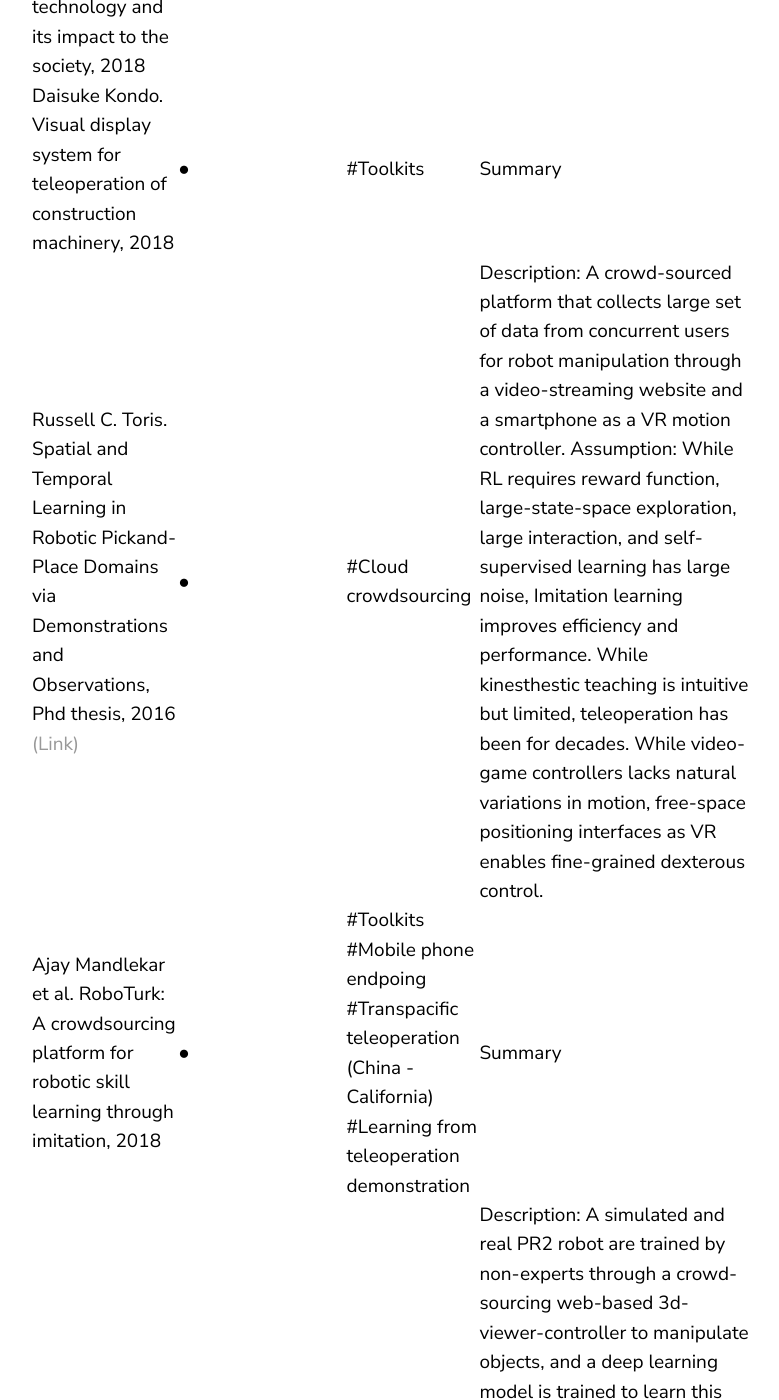
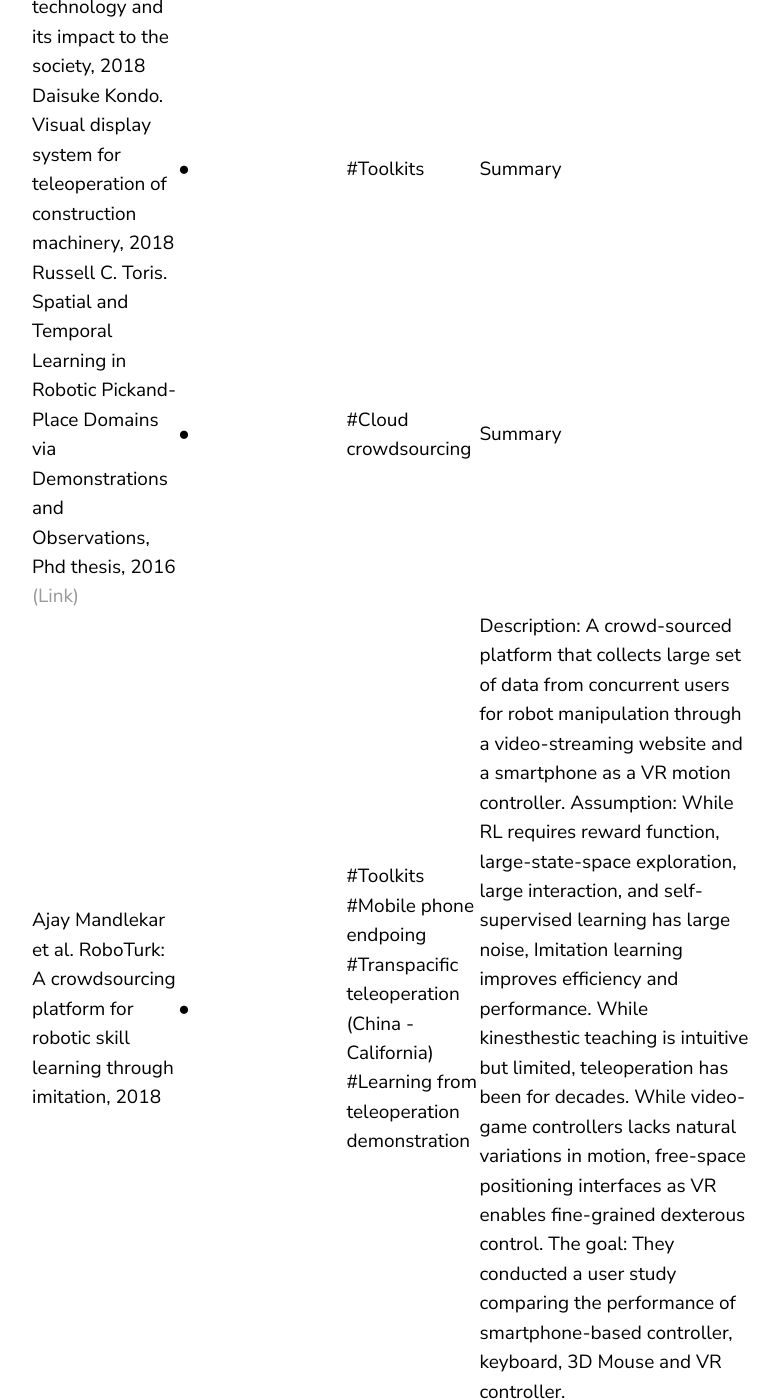
Before and after one commit to jluis9796/jluis9796.github.io, a Jekyll site: the page built from _posts/2020-05-24-telexistence.markdown, in a window 1280 px wide and 1400 px high, scrolled down 2629 px. Shown: the whole window, without its empty margins (68-847 px from the left). Built offline with Jekyll 4.4.1, drawn with Linux system fonts in a browser that asks for light colours; part of the change alters nothing that is shown.

Commit message:
Update 2020-05-24-telexistence.markdown

```diff
--- a/_posts/2020-05-24-telexistence.markdown
+++ b/_posts/2020-05-24-telexistence.markdown
@@ -116,7 +116,7 @@ date:   2020-05-24 13:34:36 +0900
     <td></td>
     <td></td>
     <td>#Cloud crowdsourcing</td>
-    <td> Description: A crowd-sourced platform that collects large set of data from concurrent users for robot manipulation through a video-streaming website and a smartphone as a VR motion controller. Assumption: While RL requires reward function, large-state-space exploration, large interaction, and self-supervised learning has large noise, Imitation learning improves efficiency and performance. While kinesthestic teaching is intuitive but limited, teleoperation has been for decades. While video-game controllers lacks natural variations in motion, free-space positioning interfaces as VR enables fine-grained dexterous control.</td>
+    <td> Summary</td>
     </tr>
     <tr>
     <td>Ajay Mandlekar et al. RoboTurk: A crowdsourcing platform for robotic skill learning through imitation, 2018</td>
@@ -125,7 +125,7 @@ date:   2020-05-24 13:34:36 +0900
     <td></td>
     <td></td>
     <td>#Toolkits #Mobile phone endpoing #Transpacific teleoperation (China - California) #Learning from teleoperation demonstration </td>
-    <td>Summary</td>
+    <td>Description: A crowd-sourced platform that collects large set of data from concurrent users for robot manipulation through a video-streaming website and a smartphone as a VR motion controller. Assumption: While RL requires reward function, large-state-space exploration, large interaction, and self-supervised learning has large noise, Imitation learning improves efficiency and performance. While kinesthestic teaching is intuitive but limited, teleoperation has been for decades. While video-game controllers lacks natural variations in motion, free-space positioning interfaces as VR enables fine-grained dexterous control. The goal: They conducted a user study comparing the performance of smartphone-based controller, keyboard, 3D Mouse and VR controller.</td>
     </tr>
     <tr>
     <td>Jaeyong Sung, Seok Hyun Jin, Ashutosh Saxena. Robobarista: Object part based transfer of manipulation trajectories from crowd-sourcing in 3d pointclouds, 2015</td>
```
